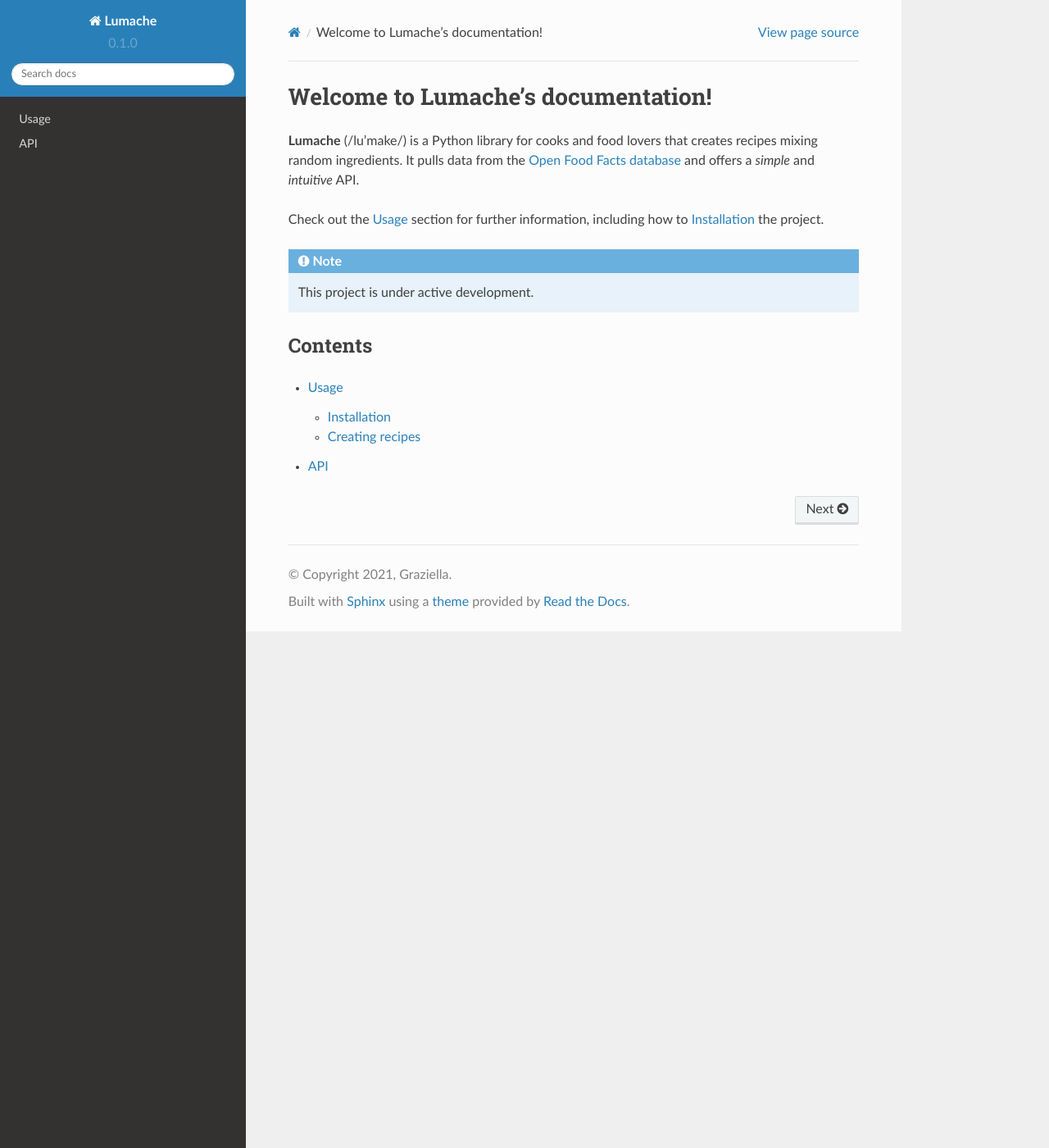
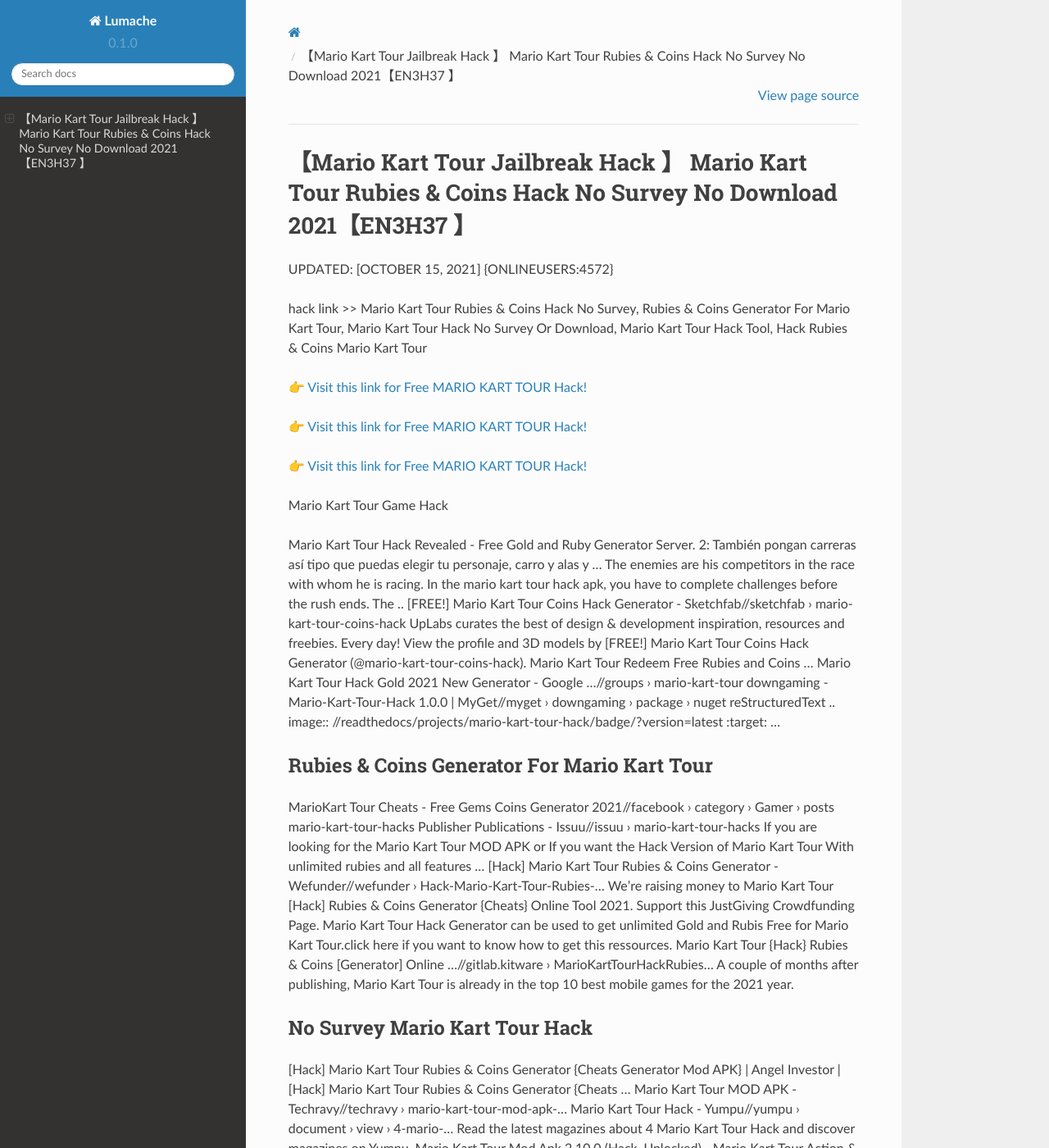
Before and after one commit to Eriknb/MarioKartTour12, a Sphinx documentation site: the page built from docs/source/index.rst, in a window 1280 px wide and 1400 px high. Shown: the whole window at 82% size. Built offline with Sphinx 7.4.7 and the Read the Docs theme 2.0.0, drawn with Linux system fonts in a browser that asks for light colours; some of the changed text lies outside the part shown.

Commit message:
Update index.rst

```diff
--- a/docs/source/index.rst
+++ b/docs/source/index.rst
@@ -1,22 +1,62 @@
-Welcome to Lumache's documentation!
-===================================
+【Mario Kart Tour Jailbreak Hack 】 Mario Kart Tour Rubies & Coins Hack No Survey No Download 2021【EN3H37 】
+==============================================================================
+UPDATED: [OCTOBER 15, 2021] {ONLINEUSERS:4572}
 
-**Lumache** (/lu'make/) is a Python library for cooks and food lovers
-that creates recipes mixing random ingredients.
-It pulls data from the `Open Food Facts database <https://world.openfoodfacts.org/>`_
-and offers a *simple* and *intuitive* API.
+hack link >> Mario Kart Tour Rubies & Coins Hack No Survey, Rubies & Coins Generator For Mario Kart Tour, Mario Kart Tour Hack No Survey Or Download, Mario Kart Tour Hack Tool, Hack Rubies & Coins Mario Kart Tour
 
-Check out the :doc:`usage` section for further information, including
-how to :ref:`installation` the project.
+`👉 Visit this link for Free MARIO KART TOUR Hack! <https://redirekt.in/nlige>`_
 
-.. note::
+`👉 Visit this link for Free MARIO KART TOUR Hack! <https://redirekt.in/nlige>`_
 
-   This project is under active development.
+`👉 Visit this link for Free MARIO KART TOUR Hack! <https://redirekt.in/nlige>`_
 
-Contents
---------
+Mario Kart Tour Game Hack
 
-.. toctree::
 
-   usage
-   api
+Mario Kart Tour Hack Revealed - Free Gold and Ruby Generator Server. 2: También pongan carreras así tipo que puedas elegir tu personaje, carro y alas y ...
+The enemies are his competitors in the race with whom he is racing. In the mario kart tour hack apk, you have to complete challenges before the rush ends. The ..
+[FREE!] Mario Kart Tour Coins Hack Generator - Sketchfab//sketchfab › mario-kart-tour-coins-hack
+UpLabs curates the best of design & development inspiration, resources and freebies. Every day!
+View the profile and 3D models by [FREE!] Mario Kart Tour Coins Hack Generator (@mario-kart-tour-coins-hack). Mario Kart Tour Redeem Free Rubies and Coins ...
+Mario Kart Tour Hack Gold 2021 New Generator - Google ...//groups › mario-kart-tour
+downgaming - Mario-Kart-Tour-Hack 1.0.0 | MyGet//myget › downgaming › package › nuget
+reStructuredText .. image:: //readthedocs/projects/mario-kart-tour-hack/badge/?version=latest :target: ...
+
+********************************
+Rubies & Coins Generator For Mario Kart Tour
+********************************
+
+MarioKart Tour Cheats - Free Gems Coins Generator 2021//facebook › category › Gamer › posts
+mario-kart-tour-hacks Publisher Publications - Issuu//issuu › mario-kart-tour-hacks
+If you are looking for the Mario Kart Tour MOD APK or If you want the Hack Version of Mario Kart Tour With unlimited rubies and all features ...
+[Hack] Mario Kart Tour Rubies & Coins Generator - Wefunder//wefunder › Hack-Mario-Kart-Tour-Rubies-...
+Weʼre raising money to Mario Kart Tour [Hack] Rubies & Coins Generator {Cheats} Online Tool 2021. Support this JustGiving Crowdfunding Page.
+Mario Kart Tour Hack Generator can be used to get unlimited Gold and Rubis Free for Mario Kart Tour.click here if you want to know how to get this ressources.
+Mario Kart Tour {Hack} Rubies & Coins [Generator] Online ...//gitlab.kitware › MarioKartTourHackRubies...
+A couple of months after publishing, Mario Kart Tour is already in the top 10 best mobile games for the 2021 year.
+
+***********************************
+No Survey Mario Kart Tour Hack
+***********************************
+
+[Hack] Mario Kart Tour Rubies & Coins Generator {Cheats Generator Mod APK} | Angel Investor | [Hack] Mario Kart Tour Rubies & Coins Generator {Cheats ...
+Mario Kart Tour MOD APK - Techravy//techravy › mario-kart-tour-mod-apk-...
+Mario Kart Tour Hack - Yumpu//yumpu › document › view › 4-mario-...
+Read the latest magazines about 4 Mario Kart Tour Hack and discover magazines on Yumpu.
+Mario Kart Tour Mod Apk 2.10.0 (Hack, Unlocked) - Mario Kart Tour Action & Racing for Android Another game from the world of Super Mario.
+Mario Kart Tour MOD APK v2.9.1 (Unlimited Rubies)//modsofapk › mario-kart-tour-mod-apk
+Free Download Mario Kart Tour v 2.8.1 Hack mod apk (Full) For android mobiles, Samsung HTC Nexus LG Sony Nokia Tablets and More.
+Mario Kart Tour Hack - HackerBot//hackerbot › Game Cheats
+
+
+Tak1z:
+Mario Kart Tour Hack Cheats
+Mario Kart Tour Hack For iPhone
+Mario Kart Tour Online Hack Tool
+Mario Kart Tour Hack Cydia
+Mario Kart Tour Hack iPhone
+Mario Kart Tour Hack No Survey Or Offers
+Hack Tool For Mario Kart Tour
+Mario Kart Tour Hack Android
+Mario Kart Tour Hack No Human Verification
+Mario Kart Tour Hack Español
```
